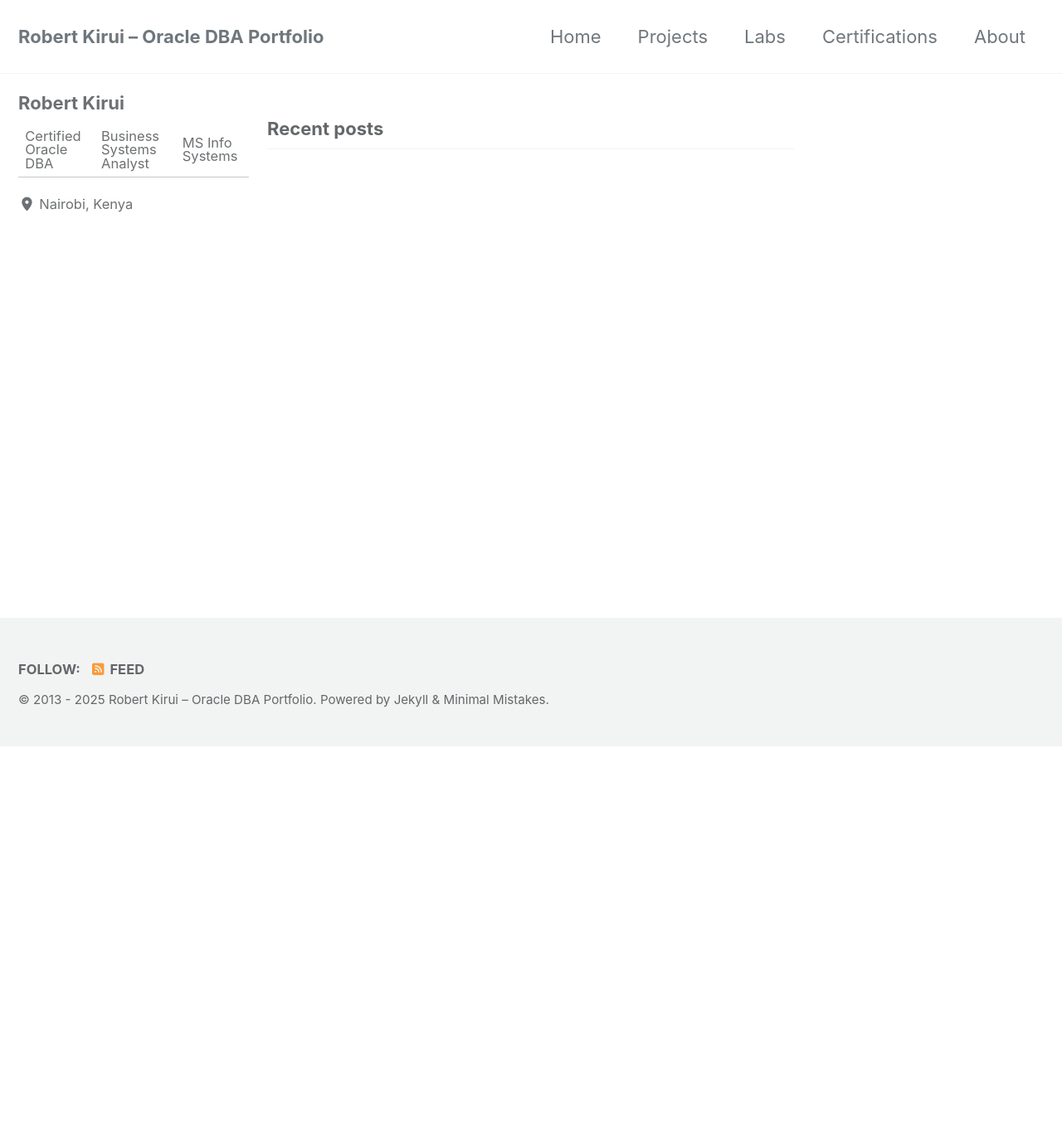
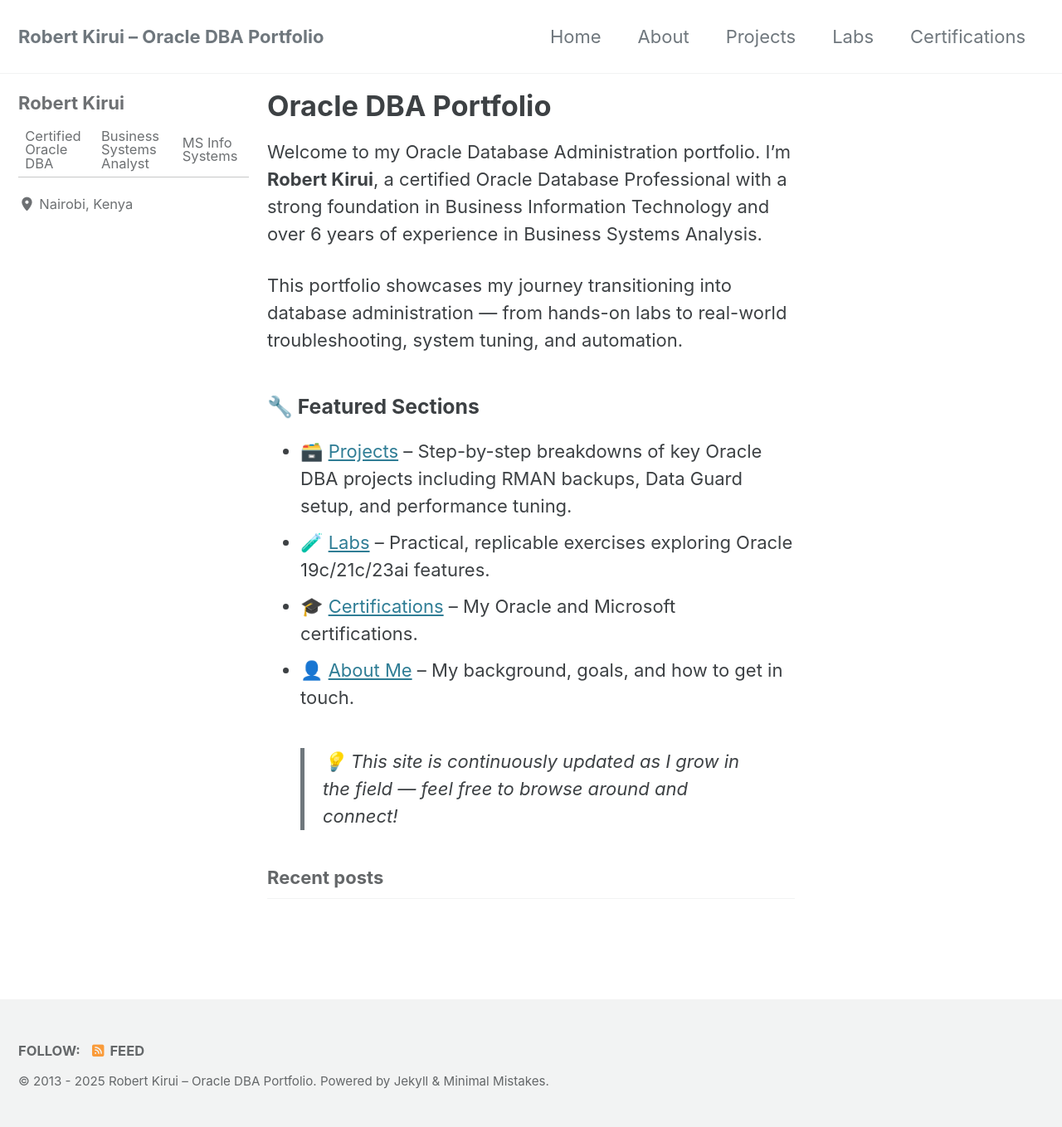
Before and after one commit to Kirui-Robert/Kirui-Robert.github.io, a Jekyll site: the page built from index.md, in a window 1280 px wide. Shown: the whole page at 83% size. Built offline with Jekyll 4.4.1, drawn with Linux system fonts in a browser that asks for light colours; cached includes are drawn as plain includes; the list of posts is cut into pages by our own code; before the commit the page ends 900 px from its top, so only the background shows below that.

Commit message:
Update home and about pages

```diff
--- /dev/null
+++ b/index.md
@@ -0,0 +1,18 @@
+---
+layout: home
+author_profile: true
+title: "Oracle DBA Portfolio"
+---
+
+Welcome to my Oracle Database Administration portfolio. I'm **Robert Kirui**, a certified Oracle Database Professional with a strong foundation in Business Information Technology and over 6 years of experience in Business Systems Analysis.
+
+This portfolio showcases my journey transitioning into database administration — from hands-on labs to real-world troubleshooting, system tuning, and automation.
+
+### 🔧 Featured Sections
+
+- 🗃️ [Projects](/projects/) – Step-by-step breakdowns of key Oracle DBA projects including RMAN backups, Data Guard setup, and performance tuning.
+- 🧪 [Labs](/labs/) – Practical, replicable exercises exploring Oracle 19c/21c/23ai features.
+- 🎓 [Certifications](/certifications/) – My Oracle and Microsoft certifications.
+- 👤 [About Me](/about/) – My background, goals, and how to get in touch.
+
+> 💡 This site is continuously updated as I grow in the field — feel free to browse around and connect!
```
Also changed, not shown: _data/navigation.yml (+14 -10 lines), about.md (added, +43 -0 lines).
